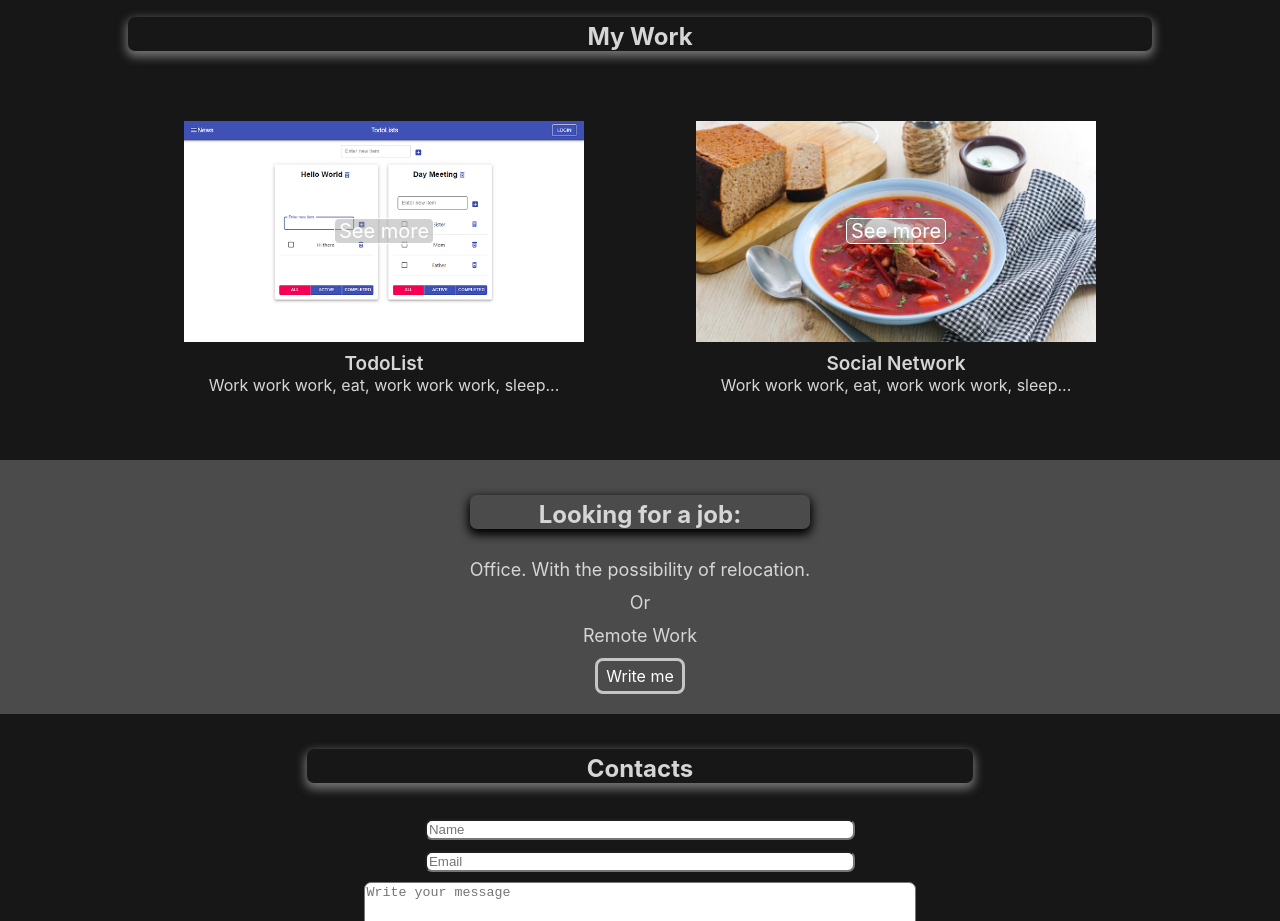
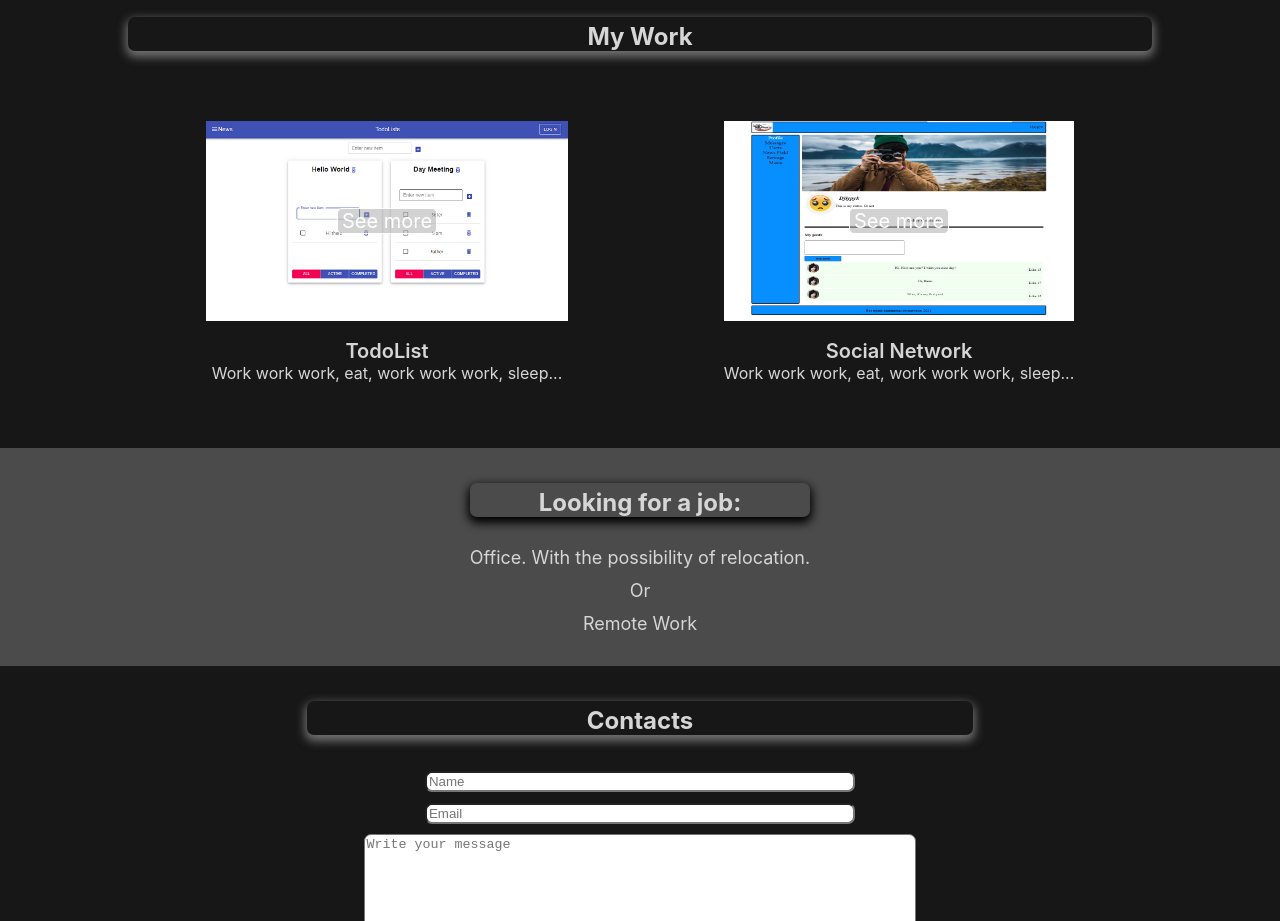
Before and after one commit to Djiypyk/CV, a React (Create React App) app: page / in a window 1280 px wide. Shown: the part 1320-2241 px from the top of the page. Built offline with nearby package versions, Linux system fonts and the light colour scheme.

Commit message:
change design

```diff
--- a/src/Components/FindWork/FindWork.js
+++ b/src/Components/FindWork/FindWork.js
@@ -14,9 +14,6 @@ export function FindWork() {
                         <p>Or</p>
                         <p>Remote Work</p>
                     </div>
-                    <div className={styles.buttonLink}>
-                        <a href="/#">Write me</a>
-                    </div>
                 </div>
 
             </div>
--- a/src/Components/FindWork/FindWork.module.css
+++ b/src/Components/FindWork/FindWork.module.css
@@ -18,32 +18,8 @@
     padding-top: 5px;
     margin-bottom: 30px;
 }
+
 .findWorkItem p {
     margin: 12px 0;
     font-size: 18px;
 }
-
-.buttonLink {
-    width: 90px;
-    padding: 5px;
-    border: 3px solid #c5c5c5;
-    border-radius: 8px;
-    cursor: pointer;
-}
-
-.buttonLink a {
-    text-decoration: none;
-    color: white;
-}
-
-.buttonLink:hover {
-    background-color: darkgrey;
-    color: white;
-    cursor: pointer;
-    border-radius: 10px;
-}
-
-.buttonLink a:hover {
-    color: black;
-    font-size: 16px;
-}
--- a/src/Components/Work/MyWork.js
+++ b/src/Components/Work/MyWork.js
@@ -2,8 +2,8 @@ import React from 'react'
 import styles from './MyWork.module.css';
 import containerStyle from './../../common/Container.module.css';
 import {PreviewWork} from "./PreviewWork/PreviewWork";
-import photo from './img/borsch.jpg'
 import todolist from './img/todolist.png'
+import socialWork from './img/socialNetwork.jpg'
 
 function MyWork() {
 
@@ -16,8 +16,8 @@ function MyWork() {
                     <PreviewWork photo={todolist} projectName={'TodoList'}
                                  workUrl={'https://djiypyk.github.io/incubator-todo/'}
                                  description={'Work work work, eat, work work work, sleep...'}/>
-                    <PreviewWork photo={photo} projectName={'Social Network'}
-                                 workUrl={'/#'}
+                    <PreviewWork photo={socialWork} projectName={'Social Network'}
+                                 workUrl={'https://Djiypyk.github.io/social-network'}
                                  description={'Work work work, eat, work work work, sleep...'}/>
                 </div>
 
--- a/src/Components/Work/PreviewWork/PreviewWork.js
+++ b/src/Components/Work/PreviewWork/PreviewWork.js
@@ -8,7 +8,7 @@ export function PreviewWork(props) {
         <div className={styles.previewWork}>
             <div className={styles.previewWorkImage}>
                 <a target="_blank" rel="noopener noreferrer" href={props.workUrl}>
-                    <img style={{width: '100%'}} src={props.photo} alt="This it`s my work"/>
+                    <img className={styles.work_img} src={props.photo} alt="This it`s my work"/>
                     <p className={styles.previewWorkButton}>See more</p>
                 </a>
             </div>
--- a/src/Components/Work/PreviewWork/PreviewWork.module.css
+++ b/src/Components/Work/PreviewWork/PreviewWork.module.css
@@ -1,4 +1,4 @@
-.previewWork{
+.previewWork {
     display: flex;
     flex-direction: column;
     justify-content: space-between;
@@ -6,24 +6,31 @@
     margin-bottom: 10px;
 }
 
-.previewWorkImage{
+.previewWorkImage {
     max-width: 400px;
 }
-.previewWorkImage a{
+
+.previewWorkImage a {
     text-decoration: none;
     display: flex;
     justify-content: center;
     align-items: center;
     position: relative;
+    margin-bottom: 8px;
+}
 
+.work_img {
+    width: 100%;
+    height: 200px;
 }
-.previewWorkImage:hover{
-    /*max-width: 430px;*/
+
+.previewWorkImage:hover {
     transition: 1s;
     transform: scale(1.1);
     box-shadow: 0 15px 15px 5px rgba(187, 187, 187, 0.5);
 }
-.previewWorkButton{
+
+.previewWorkButton {
     width: 100px;
     font-size: 20px;
     position: absolute;
@@ -33,11 +40,12 @@
     background-color: rgba(166, 166, 166, 0.5);
 }
 
-.spanItem{
+.spanItem {
     margin-top: 10px;
-    font-size: 19px;
+    font-size: 20px;
     font-weight: 600;
 }
-.pItem{
+
+.pItem {
     font-size: 16px;
 }
```
Also changed, not shown: src/Components/Work/img/socialNetwork.jpg (added).
